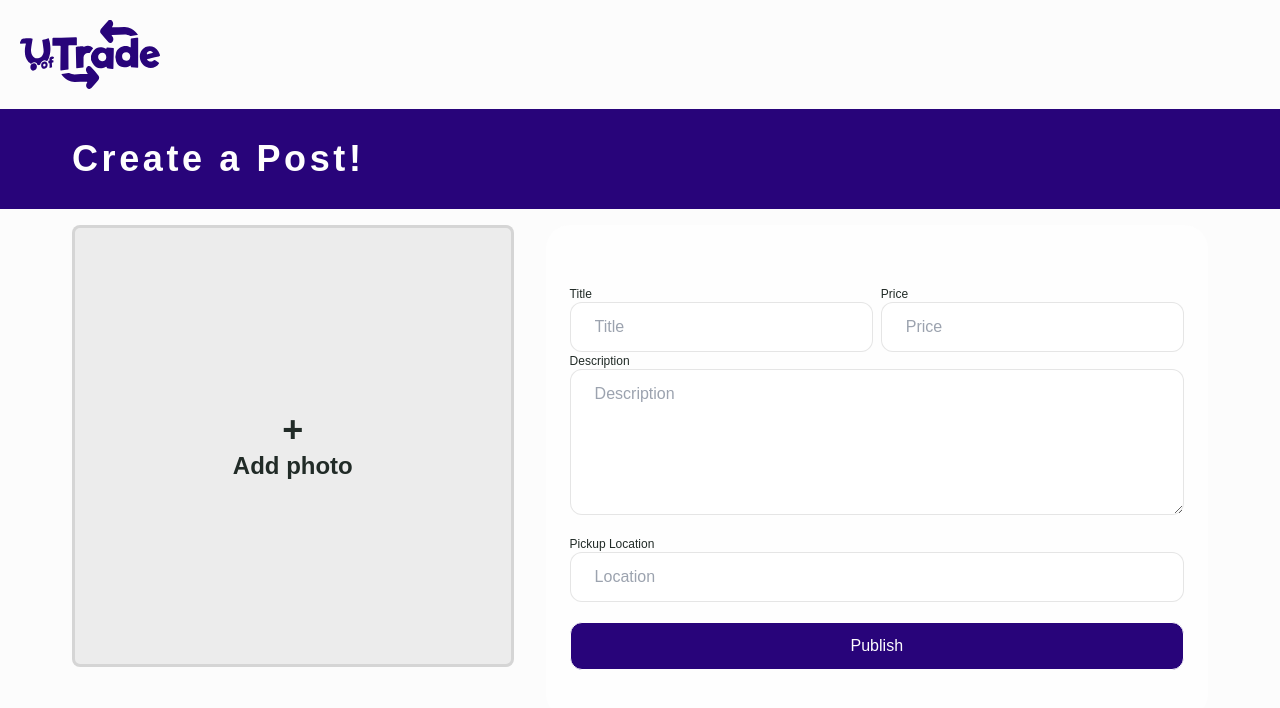
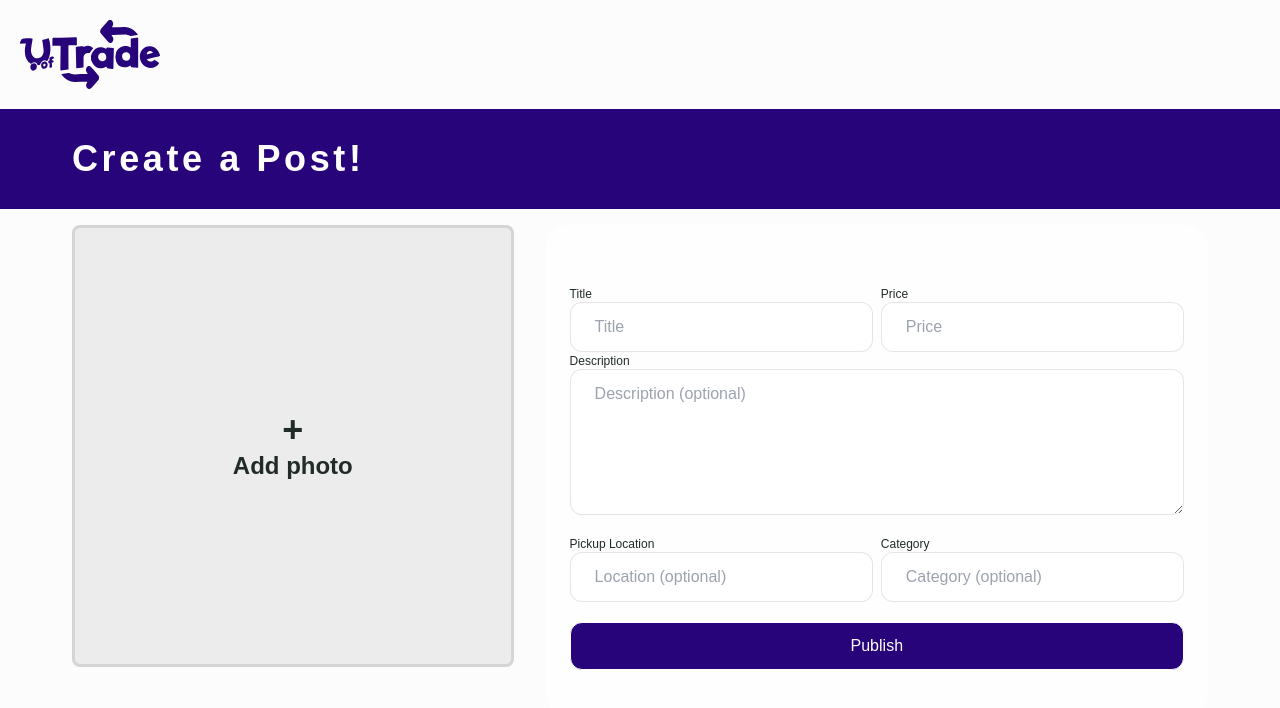
Before and after one commit to UofT-ECE444-Fall2024/project-1-web-application-design-group4-goggle, a Next.js app in the folder frontend/uoftrade/: page /postListing in a window 1280 px wide. Shown: the top 708 px of the page. Built offline with nearby package versions, Linux system fonts and the light colour scheme.

Commit message:
added category as field in CreatePostTextBoxes

```diff
--- a/frontend/uoftrade/src/app/postListing/page.tsx
+++ b/frontend/uoftrade/src/app/postListing/page.tsx
@@ -28,6 +28,7 @@ const PostListingPage = () => {
     formData.append("price", textData.price);
     formData.append("description", textData.description);
     formData.append("pickup_location", textData.pickup_location);
+    formData.append("category", textData.category);
 
     try {
       const response = await axios.post("/api/upload", formData);
--- a/frontend/uoftrade/src/components/CreatePostTextBoxes/CreatePostTextBoxes.tsx
+++ b/frontend/uoftrade/src/components/CreatePostTextBoxes/CreatePostTextBoxes.tsx
@@ -47,7 +47,7 @@ const CreatePostTextBoxes = ({ onPublish }: { onPublish: (data: CreatePostInputs
           </div>
 
           <TextBox<CreatePostInputs>
-            placeholder="Description"
+            placeholder="Description (optional)"
             name="description"
             register={register}
             errors={errors}
@@ -58,11 +58,20 @@ const CreatePostTextBoxes = ({ onPublish }: { onPublish: (data: CreatePostInputs
 
           <div className="mt-5 flex flex-col justify-between items-top gap-2 sm:flex-row w-full">
             <TextBox<CreatePostInputs>
-              placeholder="Location"
+              placeholder="Location (optional)"
               name="pickup_location"
               register={register}
               errors={errors}
               topText="Pickup Location"
+              divClassNames="w-full"
+              required={false}
+            />
+            <TextBox<CreatePostInputs>
+              placeholder="Category (optional)"
+              name="category"
+              register={register}
+              errors={errors}
+              topText="Category"
               divClassNames="w-full"
               required={false}
             />
--- a/frontend/uoftrade/src/types/inputs.ts
+++ b/frontend/uoftrade/src/types/inputs.ts
@@ -17,4 +17,5 @@ type CreatePostInputs = {
   price: number
   description: string
   pickup_location: string
+  category: string
 }
```
